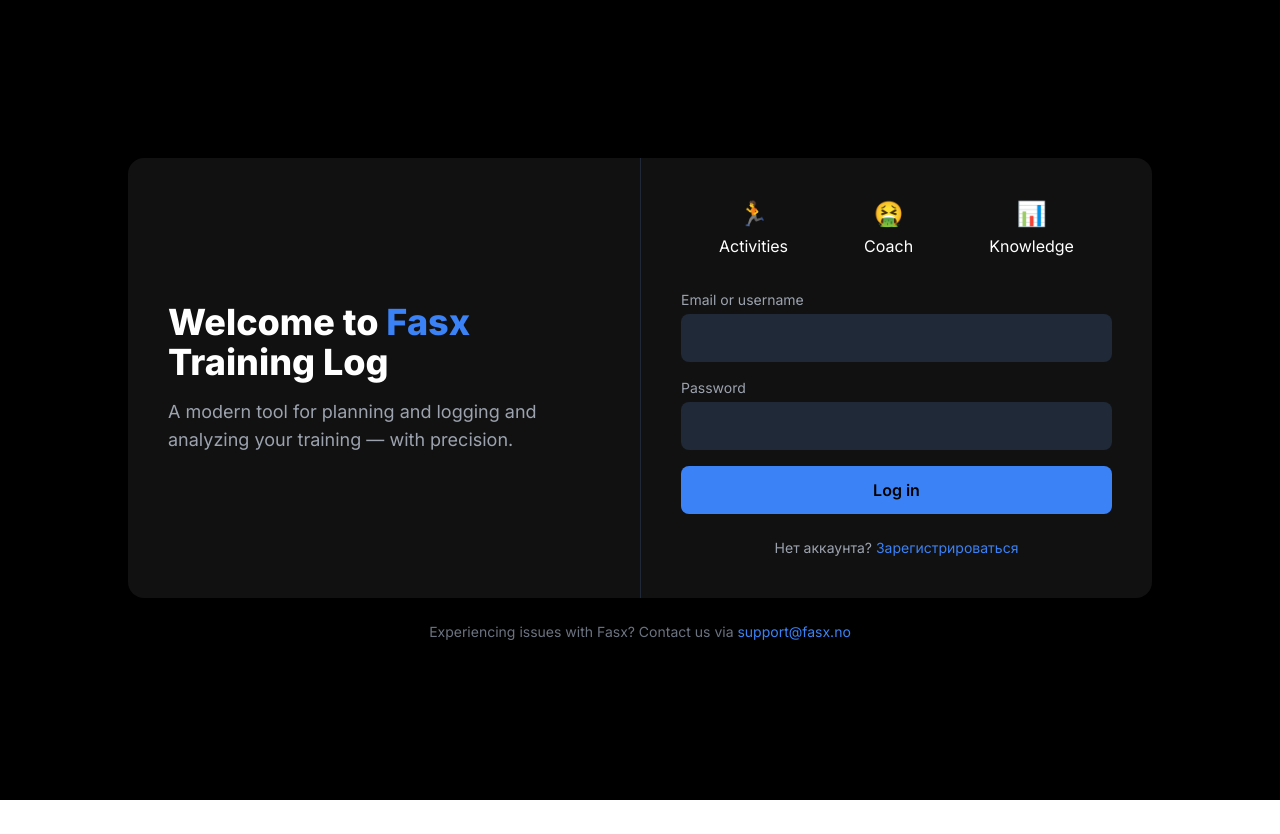
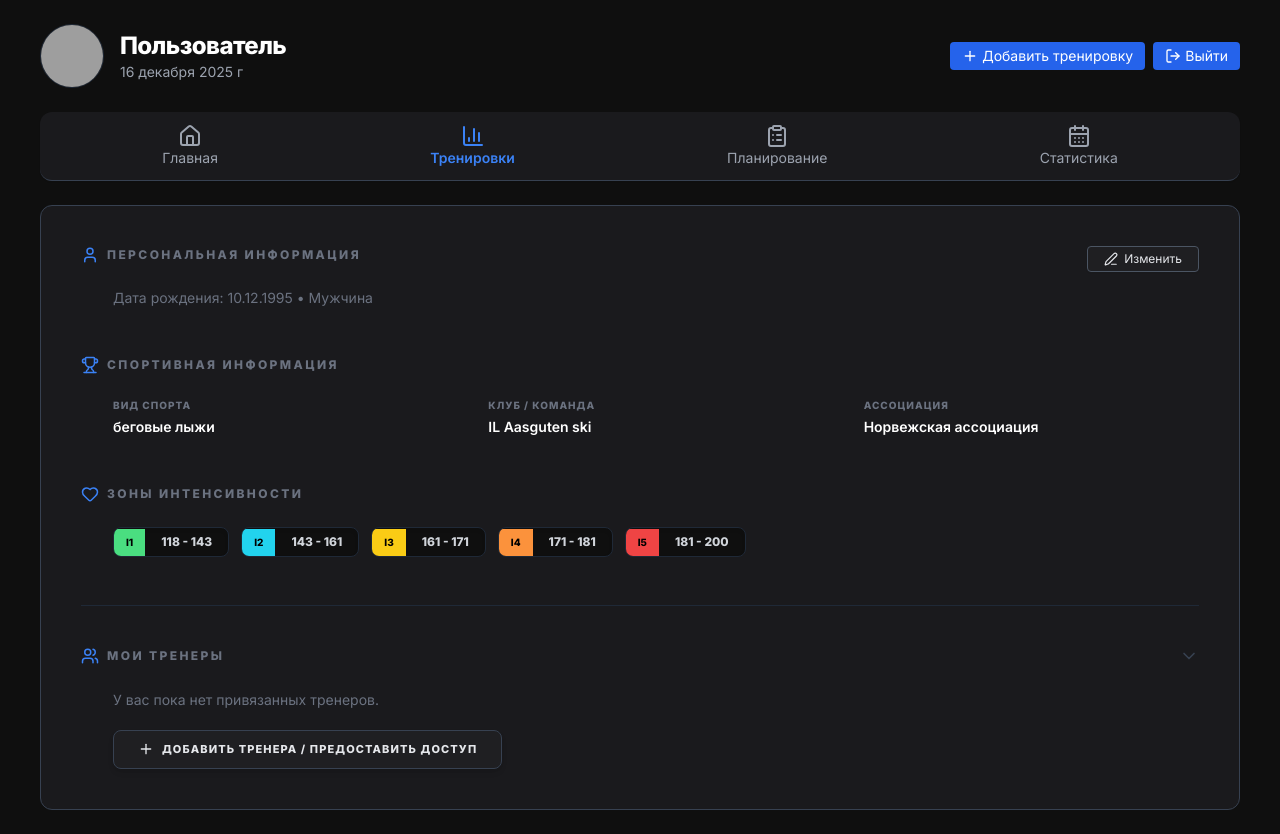
Before and after one commit to mbaliabin/dagbook-test, a React (Vite) app in the folder fasx-frontend/: page /account in a window 1280 px wide. Before the commit this address led to /login. Before the commit the page ends 800 px from the top, so only its background shows below. Built offline with nearby package versions, Linux system fonts and the light colour scheme; grey boxes are pictures that could not be loaded.

Commit message:
Доработка AccountPage 19

```diff
--- a/fasx-frontend/src/pages/AccountPage.tsx
+++ b/fasx-frontend/src/pages/AccountPage.tsx
@@ -20,9 +20,20 @@ export default function AccountPage() {
   const [isModalOpen, setIsModalOpen] = useState(false);
 
   useEffect(() => {
-    getUserProfile()
-      .then(data => { setProfile(data); setLoading(false); })
-      .catch(() => navigate('/login'));
+    const fetchProfile = async () => {
+      try {
+        const data = await getUserProfile();
+        setProfile(data);
+      } catch (err) {
+        console.error("Ошибка профиля:", err);
+        if (err instanceof Error && err.message.includes("авторизации")) {
+          navigate('/login');
+        }
+      } finally {
+        setLoading(false);
+      }
+    };
+    fetchProfile();
   }, [navigate]);
 
   const menuItems = [
@@ -71,15 +82,17 @@ export default function AccountPage() {
         </div>
 
         {/* MENU */}
-        <div className="flex justify-around bg-[#1a1a1d] border-b border-gray-700 py-2 px-4 rounded-xl mb-6">
+        <div className="flex justify-around bg-[#1a1a1d] border-b border-gray-700 py-2 px-4 rounded-xl mb-6 shadow-sm">
           {menuItems.map((item) => {
             const Icon = item.icon;
+            // Подсветка активной страницы (включая /account как часть профиля)
             const isActive = location.pathname.includes(item.path) || (item.path === "/profile" && location.pathname === "/account");
             return (
               <button
                   key={item.path}
                   onClick={() => navigate(item.path)}
-                  className={`flex flex-col items-center text-sm transition-colors ${isActive ? "text-blue-500 font-semibold" : "text-gray-400 hover:text-white"}`}
+                  className={`flex flex-col items-center text-sm transition-colors py-1
+                              ${isActive ? "text-blue-500 font-semibold" : "text-gray-400 hover:text-white"}`}
               >
                 <Icon className="w-6 h-6"/>
                 <span>{item.label}</span>
@@ -98,68 +111,72 @@ export default function AccountPage() {
               <h2 className="text-xs font-black uppercase tracking-[0.2em]">Персональная информация</h2>
               <button
                 onClick={() => setIsModalOpen(true)}
-                className="absolute right-0 top-0 flex items-center gap-1.5 border border-gray-600 bg-[#1f1f22] hover:bg-[#2a2a2d] px-4 py-1 text-xs text-gray-200 transition-all"
+                className="absolute right-0 top-0 flex items-center gap-1.5 border border-gray-600 bg-[#1f1f22] hover:bg-[#2a2a2d] px-4 py-1 text-xs text-gray-200 transition-all rounded shadow-sm"
               >
                 <Edit3 size={14} /> Изменить
               </button>
             </div>
             <div className="ml-8">
               <h3 className="text-2xl font-bold text-white tracking-tight">{profile?.name}</h3>
-              <p className="text-gray-500 text-sm mt-1 italic">Дата рождения: 10.12.1995 • Мужчина</p>
+              <p className="text-gray-500 text-sm mt-1">Дата рождения: 10.12.1995 • Мужчина</p>
             </div>
           </section>
 
-          {/* 2. Спортивная информация */}
+          {/* 2. Спортивная информация (ВЫШЕ зон интенсивности) */}
           <section>
             <div className="flex items-center gap-2 text-gray-500 mb-6">
               <Trophy size={18} className="text-blue-500" />
               <h2 className="text-xs font-black uppercase tracking-[0.2em]">Спортивная информация</h2>
             </div>
             <div className="ml-8 grid grid-cols-1 md:grid-cols-3 gap-10">
-              <div>
-                <p className="text-[10px] text-gray-500 uppercase font-bold tracking-widest mb-1">Спорт</p>
+              <div className="space-y-1">
+                <p className="text-[10px] text-gray-500 uppercase font-bold tracking-widest">Вид спорта</p>
                 <p className="text-white text-sm font-semibold">беговые лыжи</p>
               </div>
-              <div>
-                <p className="text-[10px] text-gray-500 uppercase font-bold tracking-widest mb-1">Клуб</p>
+              <div className="space-y-1">
+                <p className="text-[10px] text-gray-500 uppercase font-bold tracking-widest">Клуб / Команда</p>
                 <p className="text-white text-sm font-semibold">IL Aasguten ski</p>
               </div>
-              <div>
-                <p className="text-[10px] text-gray-500 uppercase font-bold tracking-widest mb-1">Федерация</p>
+              <div className="space-y-1">
+                <p className="text-[10px] text-gray-500 uppercase font-bold tracking-widest">Ассоциация</p>
                 <p className="text-white text-sm font-semibold">Норвежская ассоциация</p>
               </div>
             </div>
           </section>
 
-          {/* 3. Зоны интенсивности (НИЖЕ Спортивной информации) */}
+          {/* 3. Зоны интенсивности (НИЖЕ спортивной информации) */}
           <section>
             <div className="flex items-center gap-2 text-gray-500 mb-6">
               <Heart size={18} className="text-blue-500" />
               <h2 className="text-xs font-black uppercase tracking-[0.2em]">Зоны интенсивности</h2>
             </div>
-            <div className="ml-8 flex flex-wrap gap-2">
+            <div className="ml-8 flex flex-wrap gap-3">
               {hrZones.map((z) => (
-                <div key={z.label} className="flex items-center bg-[#0f0f0f] border border-gray-800 rounded-lg overflow-hidden">
-                  <span style={{ backgroundColor: z.color }} className="px-3 py-1 text-[10px] font-black text-black">{z.label}</span>
-                  <span className="px-4 py-1 text-xs text-gray-300 font-medium">{z.range}</span>
+                <div key={z.label} className="flex items-center bg-[#0f0f0f] border border-gray-800 rounded-lg overflow-hidden shadow-inner">
+                  <span style={{ backgroundColor: z.color }} className="px-3 py-1.5 text-[10px] font-black text-black uppercase">
+                    {z.label}
+                  </span>
+                  <span className="px-4 py-1.5 text-xs text-gray-300 font-bold">
+                    {z.range}
+                  </span>
                 </div>
               ))}
             </div>
           </section>
 
-          {/* 4. Мои тренеры (ДОБАВЛЕНО) */}
+          {/* 4. Мои тренеры */}
           <section className="border-t border-gray-800 pt-10">
             <div className="flex justify-between items-center text-gray-500 mb-6">
               <div className="flex items-center gap-2">
                 <Users size={18} className="text-blue-500" />
                 <h2 className="text-xs font-black uppercase tracking-[0.2em]">Мои тренеры</h2>
               </div>
-              <ChevronDown size={20} />
+              <ChevronDown size={20} className="text-gray-700" />
             </div>
-            <div className="ml-8 space-y-4">
-              <p className="text-sm text-gray-600 italic">У вас пока нет привязанных тренеров.</p>
-              <button className="flex items-center gap-2 border border-gray-600 bg-[#1f1f22] hover:bg-[#2a2a2d] px-5 py-2 rounded text-xs text-gray-200 font-bold transition-all shadow-sm">
-                <Plus size={16} /> Добавить тренера
+            <div className="ml-8 space-y-5">
+              <p className="text-sm text-gray-500 italic">У вас пока нет привязанных тренеров.</p>
+              <button className="flex items-center gap-2 border border-gray-700 bg-[#1f1f22] hover:bg-[#2a2a2d] px-6 py-2.5 rounded-lg text-[11px] text-gray-200 font-bold uppercase tracking-widest transition-all shadow-md active:scale-95">
+                <Plus size={16} /> Добавить тренера / Предоставить доступ
               </button>
             </div>
           </section>
@@ -167,7 +184,7 @@ export default function AccountPage() {
         </div>
       </div>
 
-      {/* Вызов твоей модалки (здесь используй свой импорт или код модалки, который не трогаем) */}
+      {/* Вызов твоей модалки (передай свои пропсы) */}
       {/* <EditAccountModal isOpen={isModalOpen} onClose={() => setIsModalOpen(false)} profile={profile} /> */}
     </div>
   );
```
